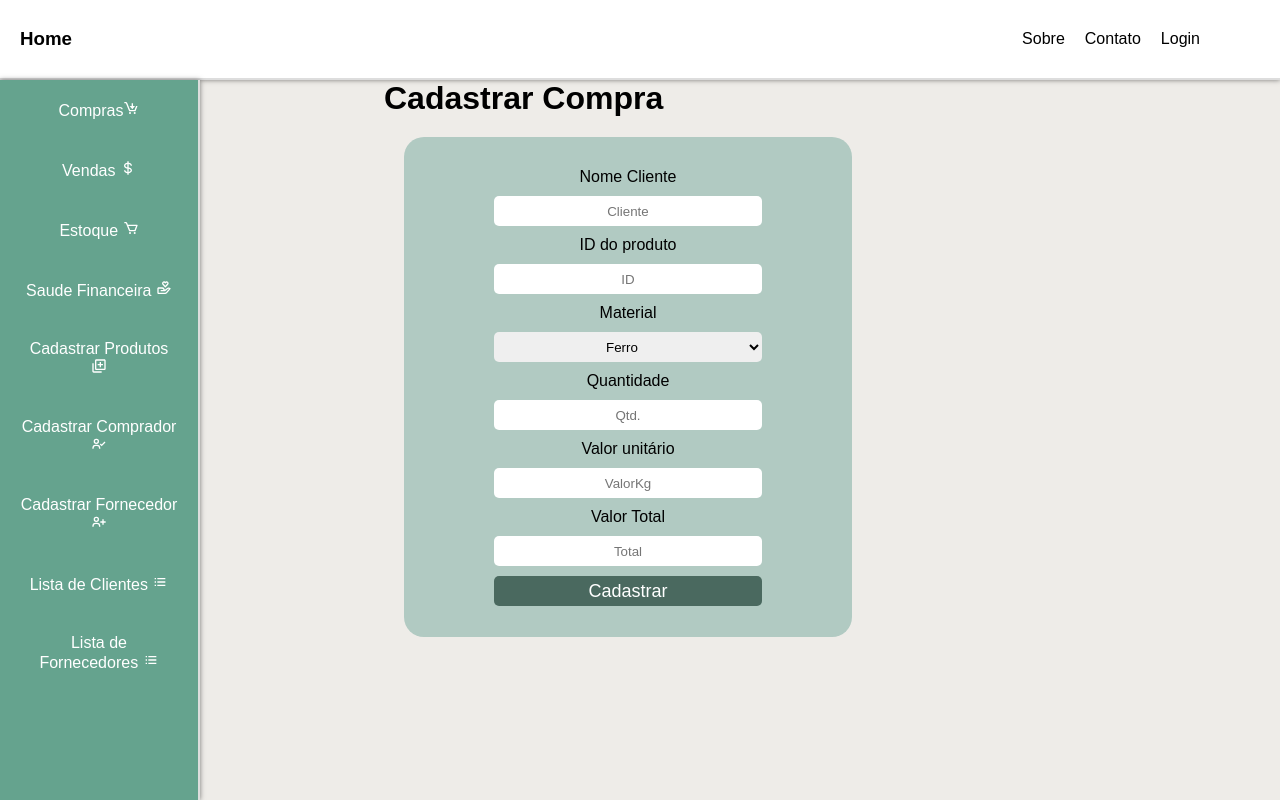
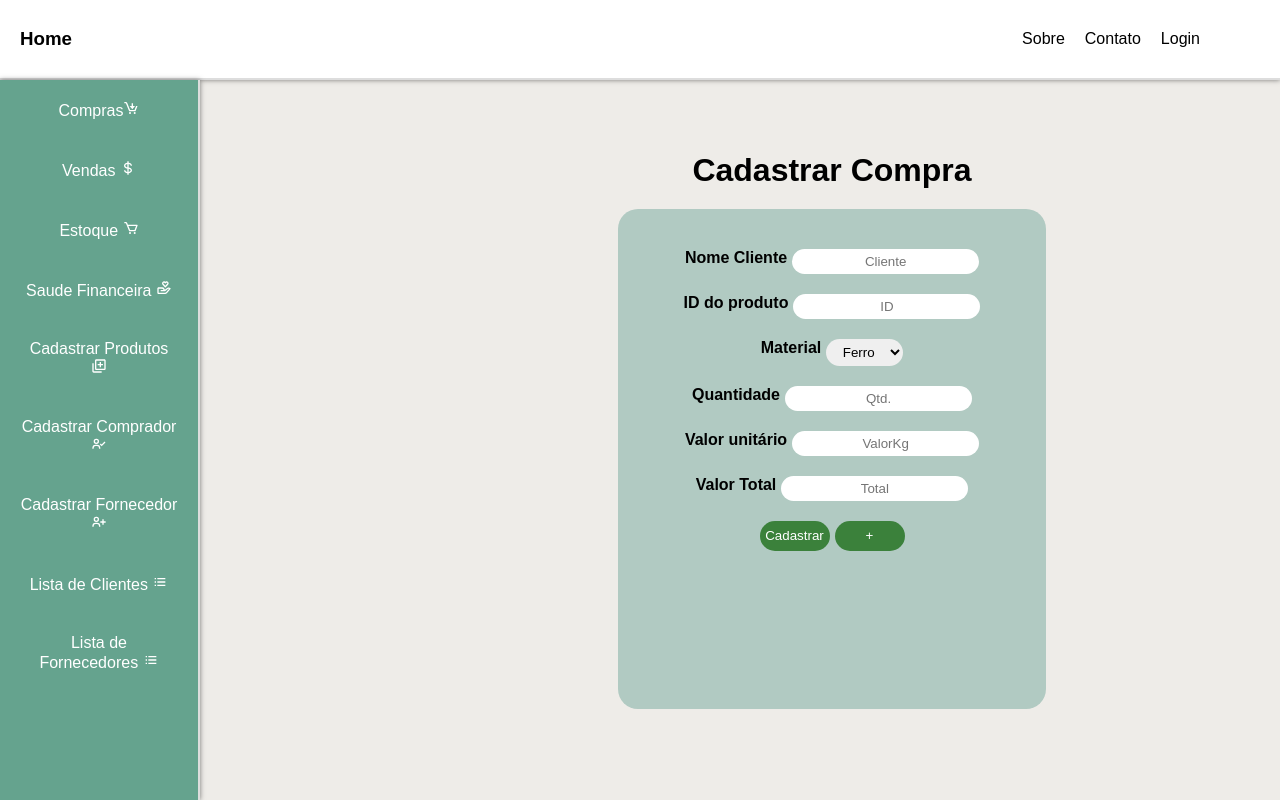
Before and after one commit to samlvbs/Projeto-ERP, a React (Vite) app: page /compras/nova-compra in a window 1280 px wide. Built offline with nearby package versions, Linux system fonts and the light colour scheme.

Commit message:
Alteração de estilo

```diff
--- a/src/routes/NovaCompra.css
+++ b/src/routes/NovaCompra.css
@@ -1,28 +1,49 @@
+.containerForm{
+    display: flex;
+    justify-content: center;
+    flex-direction: column;
+    text-align: center;
+    align-items: center;
+    margin: 20px;
+}
 .formNovaCompra{
     border-radius: 20px;
     display: flex;
     flex-direction: column;
+    justify-content: flex-start;
+    min-width: 230px;
+    align-items: center;
+    width: 50%;
     flex-wrap: wrap;
-    align-items: center;
-    justify-content: center;
-    width: 50%;
     height: 500px;
-    gap: 10px;
+    gap: 20px;
     margin: 20px;
+    padding: 40px;
     background-color: rgb(177, 202, 194);
 
 }
 
-.formNovaCompra > input, select{
-    width: 60%;
+.divInput{
+    display: flex;
+    max-width: 100%;
+    flex-wrap: wrap;
+    align-items: flex-start;
+    gap: 5px;
+    font-weight:bold;
+    text-align: center;
+}
+.divInput > input, select{
+    border: none;
+    border-radius: 20px;
+    padding: 5px;
+    text-align: center;
+}
+button{
+    width: 70px;
     height: 30px;
     border: none;
-    border-radius: 5px;
-    text-align: center;
+    border-radius: 20px;
+    background-color: rgb(59, 129, 59);
+    color: white;
+
 }
-
-#cadastrar{
-    background-color: rgb(74, 105, 95);
-    color: white;
-    font-size: large;
-}
--- a/src/routes/NovaCompra.jsx
+++ b/src/routes/NovaCompra.jsx
@@ -3,26 +3,43 @@ import './NovaCompra.css';
 
 function NovaCompra(){
     return(
-        <div>
+        <div className="containerForm">
             <h1>Cadastrar Compra</h1>
             <form className="formNovaCompra">
+                {/* <h3>Insira os dados da compra<br/>Ao finalizar clique em cadastrar ou em + para adicionar novos itens</h3> */}
+                <div className="divInput">
                     <label for="cliente">Nome Cliente</label>
                     <input type="text" placeholder="Cliente" id="cliente"/>
+                </div>
+                <div className="divInput">
                     <label for="ID">ID do produto</label>
                     <input type="text" placeholder="ID" id="ID"/>
+                </div>
+                <div className="divInput">
                     <label for="material">Material</label>
                     <select id="material" name="material">
                         <option value="Ferro">Ferro</option>
                         <option value="Plastico">Plastico</option>
                         <option value="Papel">Papel</option>
                     </select>
+                </div>
+                <div className="divInput">
                     <label for="qtd">Quantidade</label>
                     <input type="text" placeholder="Qtd." id="qtd"/>
+                </div>
+                <div className="divInput">
                     <label for="valorKg">Valor unitário</label>
                     <input type="text" placeholder="ValorKg" id="total"/>
-                Valor Total
+                </div>
+                <div className="divInput">
+                    <label for="Total">Valor Total</label>
                     <input type="text" placeholder="Total" id="total"/>
-                <input type="button" value="Cadastrar" id="cadastrar" />
+                </div>
+                <div className="divInput">
+                    <button id="btnCad">Cadastrar</button>
+                    <button id="btnAdd">+</button>
+                </div>
+
             </form>
         </div>
     )
```
Lines whose indentation alone changed are shown as unchanged.
